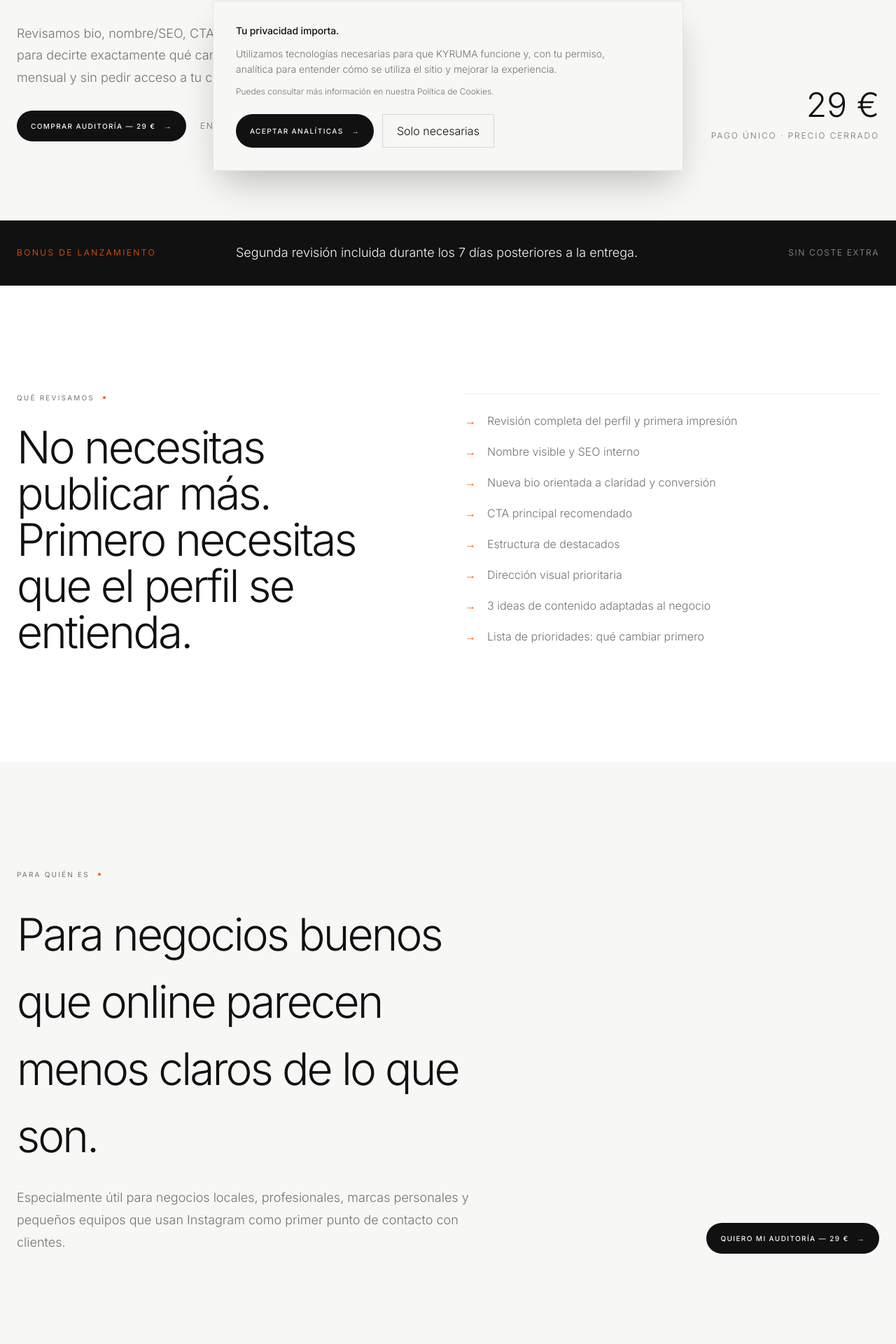
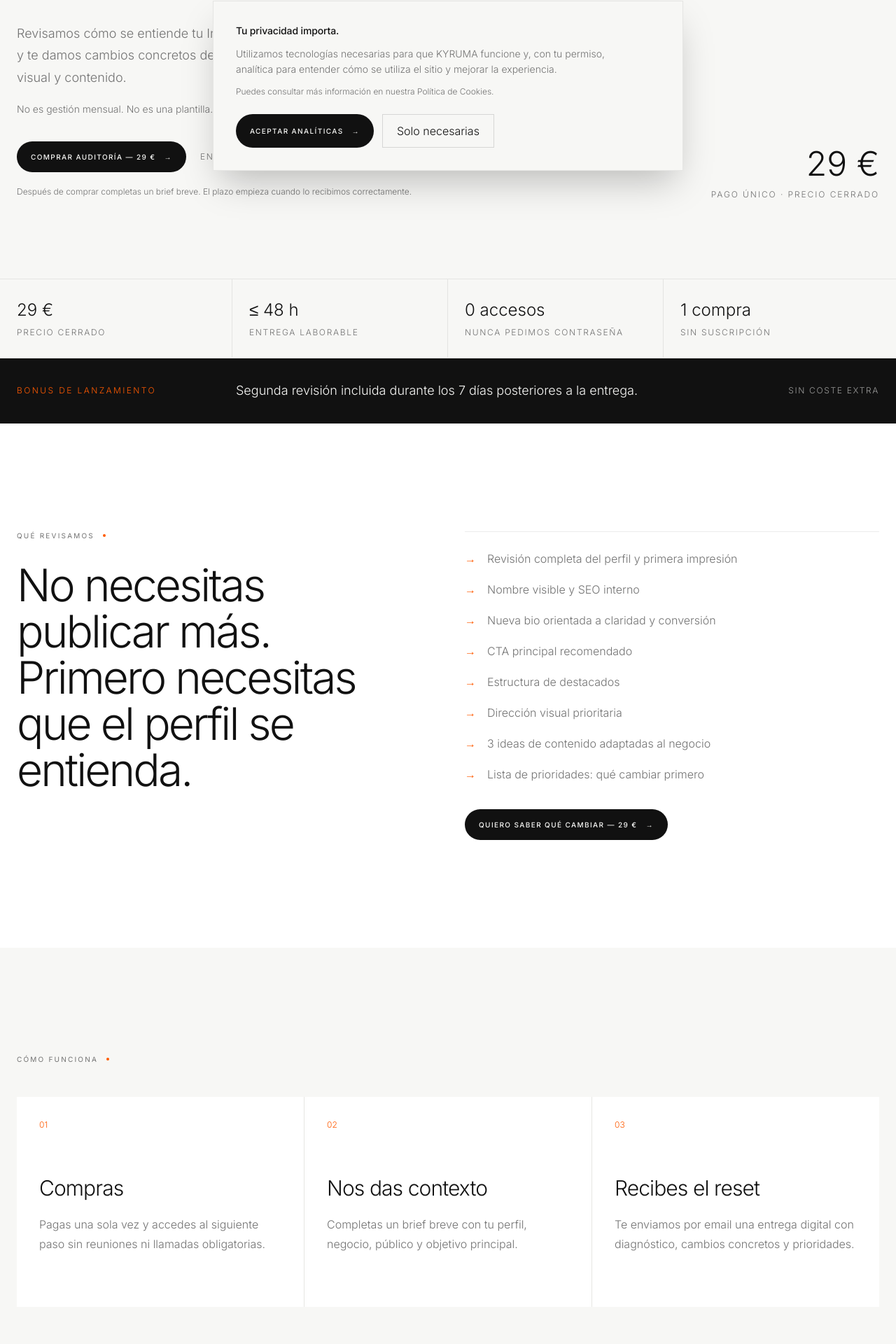
Before and after one commit to kyrumacreative-hub/kyruma-website, a Next.js app: page /auditoria-instagram in a window 1280 px wide. Shown: the part 532-2452 px from the top of the page at 70% size. Built offline with nearby package versions, Linux system fonts and the light colour scheme; no server answers.

Commit message:
feat(growth): strengthen Instagram audit conversion flow

```diff
--- a/src/app/auditoria-instagram/page.tsx
+++ b/src/app/auditoria-instagram/page.tsx
@@ -40,12 +40,35 @@ const points = [
   "Lista de prioridades: qué cambiar primero",
 ];
 
+const trustSignals = [
+  ["29 €", "Precio cerrado"],
+  ["≤ 48 h", "Entrega laborable"],
+  ["0 accesos", "Nunca pedimos contraseña"],
+  ["1 compra", "Sin suscripción"],
+] as const;
+
+const process = [
+  ["01", "Compras", "Pagas una sola vez y accedes al siguiente paso sin reuniones ni llamadas obligatorias."],
+  ["02", "Nos das contexto", "Completas un brief breve con tu perfil, negocio, público y objetivo principal."],
+  ["03", "Recibes el reset", "Te enviamos por email una entrega digital con diagnóstico, cambios concretos y prioridades."],
+] as const;
+
 const faqs = [
   ["¿Necesitáis acceso a mi cuenta?", "No. Analizamos el perfil públicamente y nunca necesitamos tu contraseña."],
   ["¿Es una plantilla?", "No. La revisión se prepara para tu negocio, tu oferta, tu público y el objetivo que indiques en el brief."],
+  ["¿Qué recibo exactamente?", "Una entrega digital personalizada con diagnóstico del perfil, nueva bio, nombre optimizado, CTA, estructura de destacados, dirección visual, prioridades y 3 ideas de contenido."],
   ["¿Cuándo recibo la auditoría?", "En hasta 48 horas laborables desde que recibimos correctamente tu brief."],
+  ["¿Tengo que hacer una reunión?", "No. Está diseñado para resolverse de forma asíncrona. Compras, completas el brief y recibes la revisión por email."],
   ["¿Qué incluye el lanzamiento?", "Incluye una segunda revisión sin coste adicional durante los 7 días posteriores a la entrega."],
 ] as const;
+
+function BuyButton({ placement, label = "Comprar auditoría — 29 €" }: { placement: string; label?: string }) {
+  return (
+    <TrackedShopLink href={expressProduct.shopUrl} placement={placement} className="button-primary inline-flex">
+      {label} <span>→</span>
+    </TrackedShopLink>
+  );
+}
 
 export default function AuditoriaInstagramPage() {
   const structuredData = {
@@ -66,32 +89,45 @@ export default function AuditoriaInstagramPage() {
   };
 
   return (
-    <main className="bg-[var(--background)] text-[var(--foreground)]">
+    <main className="bg-[var(--background)] pb-24 text-[var(--foreground)] md:pb-0">
       <script type="application/ld+json" dangerouslySetInnerHTML={{ __html: JSON.stringify(structuredData).replace(/</g, "\\u003c") }} />
 
       <section className="flex min-h-[90svh] items-end border-b border-[var(--border)] pt-36">
         <div className="site-container pb-20 md:pb-28">
           <p className="section-label">AUDITORÍA INSTAGRAM / KYRUMA EXPRESS™<span className="accent-dot" /></p>
           <h1 className="mt-8 max-w-[1120px] text-[clamp(3.2rem,8vw,7rem)] font-light leading-[.96] tracking-[-.055em]">
-            Descubre por qué tu Instagram <span className="text-[var(--muted)]">no transmite el nivel real de tu negocio.</span>
+            Tu negocio puede ser bueno y aun así <span className="text-[var(--muted)]">perder confianza en 5 segundos.</span>
           </h1>
           <div className="mt-12 grid gap-8 border-t border-[var(--border)] pt-8 md:grid-cols-12 md:items-end">
             <div className="md:col-span-7">
               <p className="max-w-2xl text-lg font-light leading-[1.75] text-[var(--muted)]">
-                Revisamos bio, nombre/SEO, CTA, destacados, dirección visual y contenido para decirte exactamente qué cambiar primero. Sin reuniones, sin gestión mensual y sin pedir acceso a tu cuenta.
+                Revisamos cómo se entiende tu Instagram cuando alguien llega por primera vez y te damos cambios concretos de bio, nombre/SEO, CTA, destacados, dirección visual y contenido.
+              </p>
+              <p className="mt-4 max-w-2xl text-sm leading-7 text-[var(--muted)]">
+                No es gestión mensual. No es una plantilla. No necesitamos acceso a tu cuenta.
               </p>
               <div className="mt-8 flex flex-wrap items-center gap-5">
-                <TrackedShopLink href={expressProduct.shopUrl} placement="auditoria_instagram_hero" className="button-primary inline-flex">
-                  Comprar auditoría — 29 € <span>→</span>
-                </TrackedShopLink>
+                <BuyButton placement="auditoria_instagram_hero" />
                 <span className="text-xs uppercase tracking-[.14em] text-[var(--muted)]">Entrega ≤ 48 h laborables</span>
               </div>
+              <p className="mt-4 text-xs leading-6 text-[var(--muted)]">Después de comprar completas un brief breve. El plazo empieza cuando lo recibimos correctamente.</p>
             </div>
             <div className="md:col-span-5 md:text-right">
               <p className="text-5xl font-light">29 €</p>
               <p className="mt-3 text-xs uppercase tracking-[.16em] text-[var(--muted)]">Pago único · precio cerrado</p>
             </div>
           </div>
+        </div>
+      </section>
+
+      <section className="border-b border-[var(--border)]">
+        <div className="site-container grid divide-y divide-[var(--border)] md:grid-cols-4 md:divide-x md:divide-y-0">
+          {trustSignals.map(([value, label]) => (
+            <div key={label} className="py-7 md:px-6 first:md:pl-0 last:md:pr-0">
+              <p className="text-2xl font-light">{value}</p>
+              <p className="mt-2 text-xs uppercase tracking-[.14em] text-[var(--muted)]">{label}</p>
+            </div>
+          ))}
         </div>
       </section>
 
@@ -113,6 +149,44 @@ export default function AuditoriaInstagramPage() {
             <ul className="grid gap-4 border-t border-[var(--border)] pt-6">
               {points.map((point) => <li key={point} className="flex gap-4 text-base leading-7 text-[var(--muted)]"><span className="text-[var(--primary)]">→</span><span>{point}</span></li>)}
             </ul>
+            <div className="mt-9"><BuyButton placement="auditoria_instagram_after_scope" label="Quiero saber qué cambiar — 29 €" /></div>
+          </div>
+        </div>
+      </section>
+
+      <section className="section">
+        <div className="site-container">
+          <p className="section-label">CÓMO FUNCIONA<span className="accent-dot" /></p>
+          <div className="mt-12 grid gap-px bg-[var(--border)] md:grid-cols-3">
+            {process.map(([number, title, body]) => (
+              <article key={number} className="bg-[var(--surface)] p-8 md:min-h-[300px]">
+                <p className="text-xs text-[var(--primary)]">{number}</p>
+                <h2 className="mt-16 text-3xl font-light tracking-[-.03em]">{title}</h2>
+                <p className="mt-5 leading-7 text-[var(--muted)]">{body}</p>
+              </article>
+            ))}
+          </div>
+        </div>
+      </section>
+
+      <section className="section surface-section">
+        <div className="site-container grid gap-12 md:grid-cols-12 md:items-start">
+          <div className="md:col-span-4">
+            <p className="section-label">EJEMPLO ILUSTRATIVO<span className="accent-dot" /></p>
+            <h2 className="mt-8 text-[clamp(2.5rem,5vw,4.8rem)] font-light leading-[1.03] tracking-[-.045em]">De enumerar servicios a explicar por qué elegirte.</h2>
+            <p className="mt-5 text-sm leading-7 text-[var(--muted)]">Este ejemplo no corresponde a un cliente real. Sirve para mostrar el tipo de cambio que proponemos.</p>
+          </div>
+          <div className="grid gap-px border border-[var(--border)] bg-[var(--border)] md:col-span-7 md:col-start-6 md:grid-cols-2">
+            <div className="bg-[var(--background)] p-8">
+              <p className="text-xs uppercase tracking-[.16em] text-[var(--muted)]">ANTES</p>
+              <p className="mt-10 text-xl font-light leading-8">Peluquería ✨<br />Color · Mechas · Corte<br />Granada<br />📞 Reserva aquí</p>
+              <p className="mt-10 text-sm leading-6 text-[var(--muted)]">Dice qué hace, pero no ayuda a entender por qué escoger el negocio.</p>
+            </div>
+            <div className="bg-[var(--background)] p-8">
+              <p className="text-xs uppercase tracking-[.16em] text-[var(--primary)]">DIRECCIÓN PROPUESTA</p>
+              <p className="mt-10 text-xl font-light leading-8">Especialistas en color y balayage en Granada.<br />Resultados naturales diseñados para ti.<br />↓ Reserva tu cita</p>
+              <p className="mt-10 text-sm leading-6 text-[var(--muted)]">Más específica, más fácil de recordar y con una acción principal clara.</p>
+            </div>
           </div>
         </div>
       </section>
@@ -125,9 +199,7 @@ export default function AuditoriaInstagramPage() {
             <p className="mt-6 max-w-2xl text-lg leading-8 text-[var(--muted)]">Especialmente útil para negocios locales, profesionales, marcas personales y pequeños equipos que usan Instagram como primer punto de contacto con clientes.</p>
           </div>
           <div className="md:col-span-5 md:text-right">
-            <TrackedShopLink href={expressProduct.shopUrl} placement="auditoria_instagram_mid" className="button-primary inline-flex">
-              Quiero mi auditoría — 29 € <span>→</span>
-            </TrackedShopLink>
+            <BuyButton placement="auditoria_instagram_mid" label="Quiero mi Instagram Reset — 29 €" />
           </div>
         </div>
       </section>
@@ -149,16 +221,27 @@ export default function AuditoriaInstagramPage() {
       <section className="section bg-[var(--foreground)] text-[var(--background)]">
         <div className="site-container grid gap-10 md:grid-cols-12 md:items-end">
           <div className="md:col-span-7">
-            <p className="text-xs uppercase tracking-[.2em] text-[var(--primary)]">NO ESTÁS SEGURO</p>
-            <h2 className="mt-8 text-[clamp(2.5rem,5vw,5rem)] font-light tracking-[-.045em]">¿Y si tu problema no es Instagram?</h2>
-            <p className="mt-6 max-w-2xl text-lg leading-8 opacity-70">Haz KYRUMA MATCH gratis. Te ayuda a decidir si deberías atacar primero Instagram, web, contenido o marca.</p>
+            <p className="text-xs uppercase tracking-[.2em] text-[var(--primary)]">INSTAGRAM RESET / KX-001</p>
+            <h2 className="mt-8 text-[clamp(2.7rem,5.5vw,5.4rem)] font-light tracking-[-.05em]">Deja de adivinar qué cambiar en tu perfil.</h2>
+            <p className="mt-6 max-w-2xl text-lg leading-8 opacity-70">Recibe una revisión personalizada, una nueva dirección y una lista clara de prioridades por 29 €.</p>
+            <div className="mt-8 flex flex-wrap gap-x-7 gap-y-3 text-xs uppercase tracking-[.13em] opacity-65">
+              <span>Pago único</span><span>Sin contraseña</span><span>Sin reunión</span><span>≤ 48 h laborables</span>
+            </div>
           </div>
           <div className="md:col-span-5 md:text-right">
-            <a href="https://t.me/kyrumabot?start=seo_auditoria_instagram" target="_blank" rel="noreferrer" className="inline-flex rounded-full bg-[var(--background)] px-6 py-4 text-sm font-medium text-[var(--foreground)]">Hacer MATCH gratis <span className="ml-2">↗</span></a>
-            <div className="mt-5"><Link href="/express/instagram-reset" className="text-sm underline underline-offset-4 opacity-70">Ver todos los detalles de Instagram Reset</Link></div>
+            <BuyButton placement="auditoria_instagram_final" label="Comprar ahora — 29 €" />
+            <p className="mt-5 text-sm leading-6 opacity-65">¿No tienes claro si Instagram es realmente el problema? <a href="https://t.me/kyrumabot?start=seo_auditoria_instagram" target="_blank" rel="noreferrer" className="underline underline-offset-4">Haz KYRUMA MATCH gratis</a>.</p>
+            <div className="mt-4"><Link href="/express/instagram-reset" className="text-sm underline underline-offset-4 opacity-65">Ver todos los detalles del servicio</Link></div>
           </div>
         </div>
       </section>
+
+      <div className="fixed inset-x-0 bottom-0 z-40 border-t border-[var(--border)] bg-[var(--background)]/95 px-4 py-3 backdrop-blur md:hidden">
+        <div className="mx-auto flex max-w-xl items-center justify-between gap-4">
+          <div><p className="text-lg font-medium">29 €</p><p className="text-[10px] uppercase tracking-[.12em] text-[var(--muted)]">Pago único · ≤ 48 h</p></div>
+          <BuyButton placement="auditoria_instagram_mobile_sticky" label="Comprar" />
+        </div>
+      </div>
     </main>
   );
 }
```
